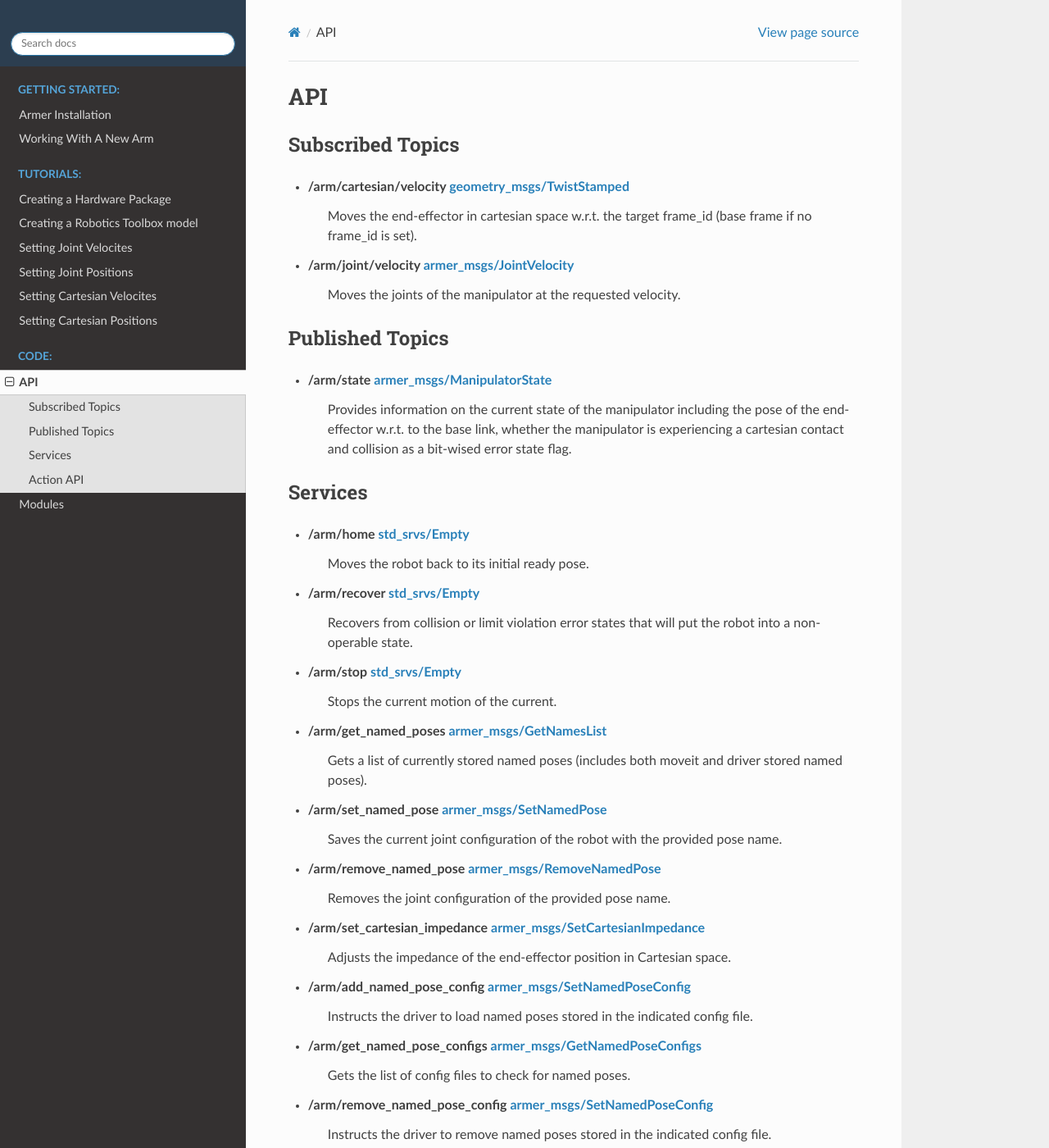
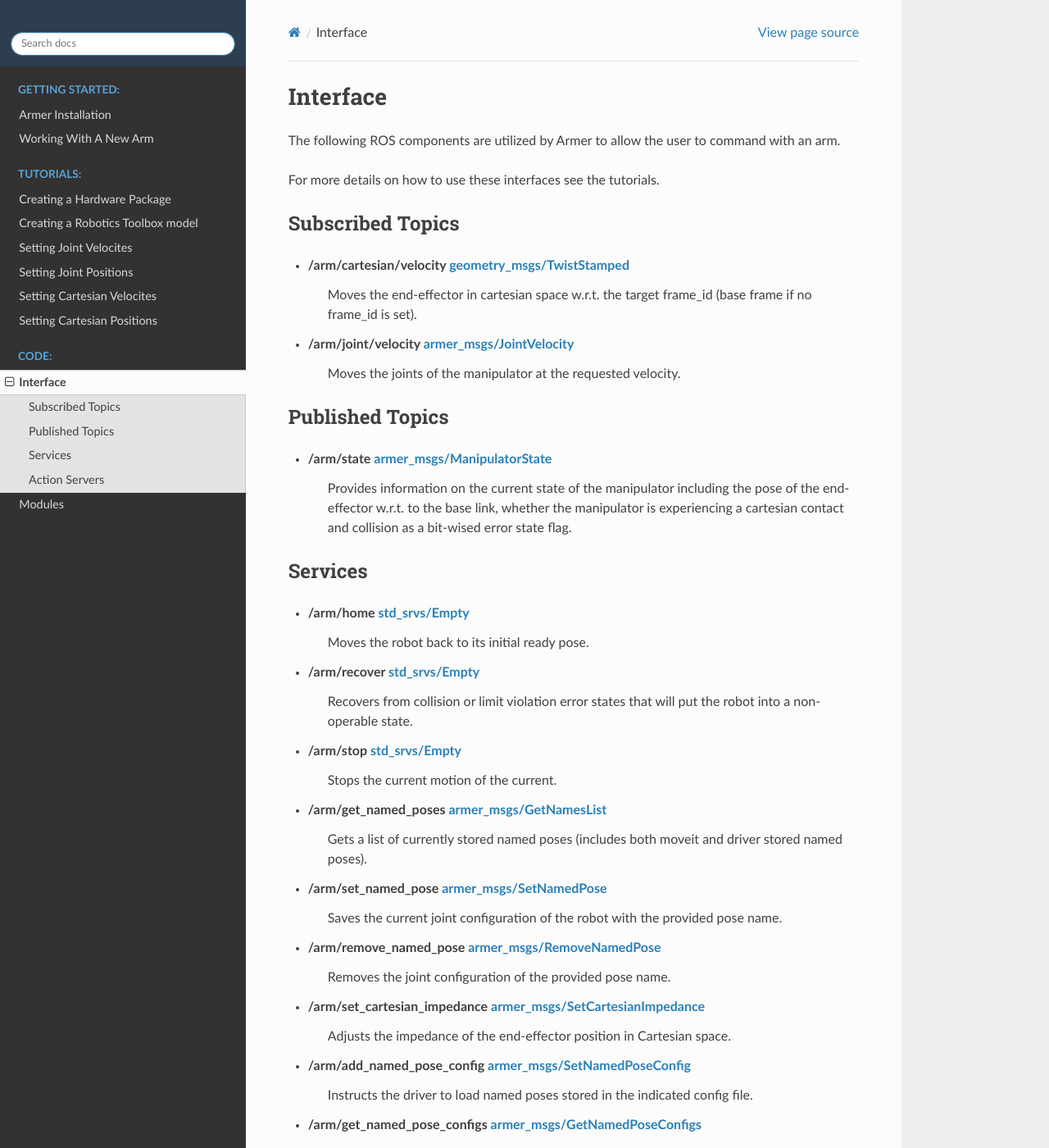
Before and after one commit to qcr/armer, a Sphinx documentation site: the page built from docs/API.rst, in a window 1280 px wide and 1400 px high. Shown: the whole window at 82% size. Built offline with Sphinx 7.4.7 and the Read the Docs theme 2.0.0, drawn with Linux system fonts in a browser that asks for light colours; some of the changed text lies outside the part shown.

Commit message:
doc update

```diff
--- a/README.rst
+++ b/README.rst
@@ -1,8 +1,10 @@
-Welcome to Armer Driver's documentation!
+Armer Driver
 ========================================
 
 .. image:: https://github.com/qcr/armer/wiki/armer_example.gif
   :alt: Armer example gif
+
+Armer documentation can be found `here <https://qcr.github.io/armer>`_
 
 Armer aims to provide an interface layer between the hardware drivers of a robotic arm giving the user control in several ways:
 
@@ -16,7 +18,7 @@ In addition to a multiple control method layer, Armer is designed to also be a c
 Requirements
 --------------
 
-Several ROS action servers, topics and services are set up by this package to enable this functionality. A summary of these can be found `here <API.html>`_.
+Several ROS action servers, topics and services are set up by this package to enable this functionality. A summary of these can be found `here <https://qcr.github.io/armer/API.html>`_.
 
 The driver is built off the `Python Robotics Toolbox <https://qcr.github.io/code/robotics-toolbox-python>`_ and requires a URDF loaded RTB model to calculate the required movement kinematics, RTB comes with browser based simulator `Swift <https://qcr.github.io/code/swift/>`_ which Armer uses as an out of the box simulator.
 
--- a/docs/API.rst
+++ b/docs/API.rst
@@ -1,5 +1,9 @@
-API
+Interface
 ==========
+The following ROS components are utilized by Armer to allow the user to command with an arm.
+
+For more details on how to use these interfaces see the tutorials.
+
 Subscribed Topics
 -------------------
 
@@ -49,7 +53,7 @@ Services
     Instructs the driver to remove named poses stored in the indicated config file.
 
 
-Action API
+Action Servers
 -------------
 
 * **/arm/cartesian/pose** `armer_msgs/MoveToPose.action <https://github.com/qcr/armer_msgs/blob/main/action/MoveToPose.action>`_
--- a/docs/index.rst
+++ b/docs/index.rst
@@ -8,6 +8,8 @@ Welcome to Armer Driver's documentation!
 
 .. image:: https://github.com/qcr/armer/wiki/armer_example.gif
   :alt: Armer example gif
+
+`Armer's code on github: https://github.com/qcr/armer <https://github.com/qcr/armer>`_
 
 Armer aims to provide an interface layer between the hardware drivers of a robotic arm giving the user control in several ways:
 
```
